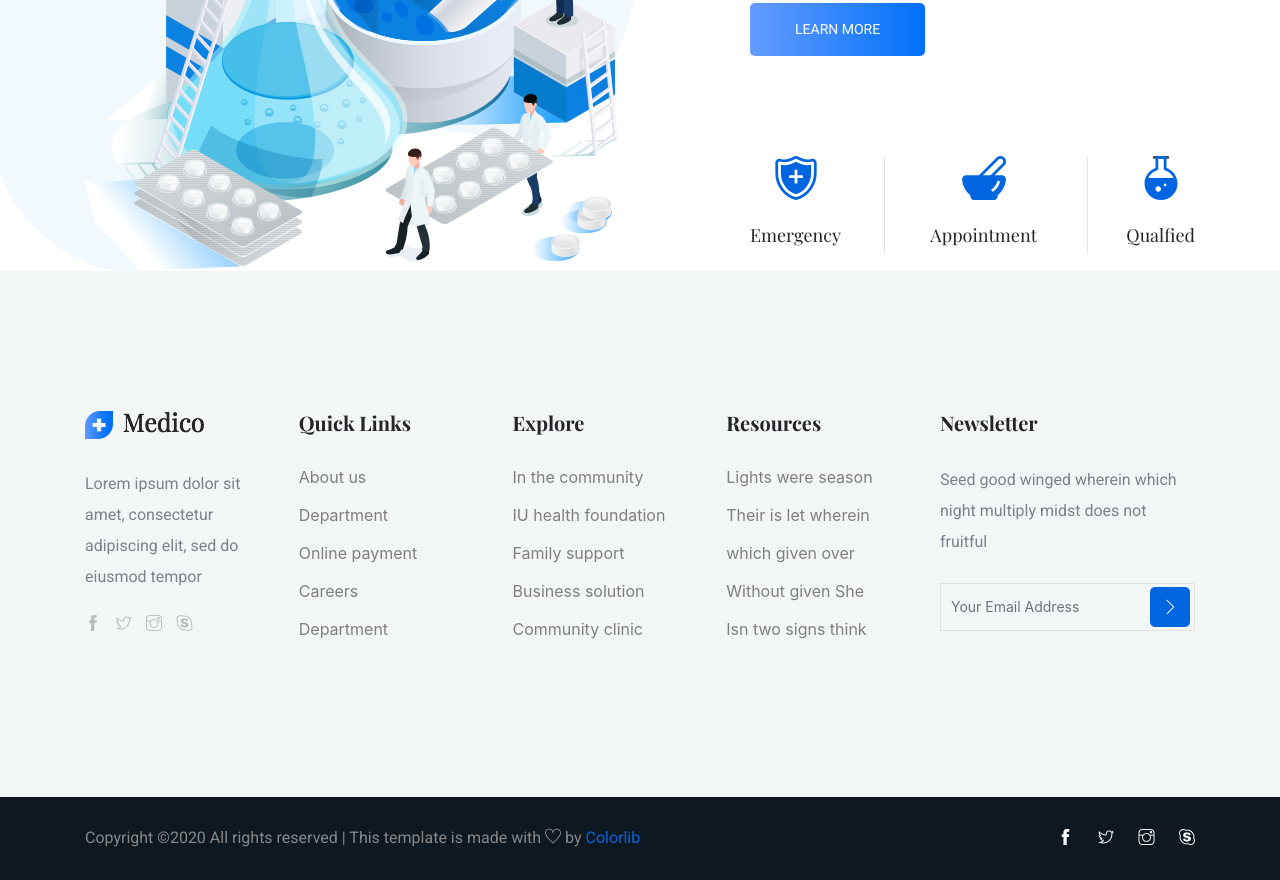
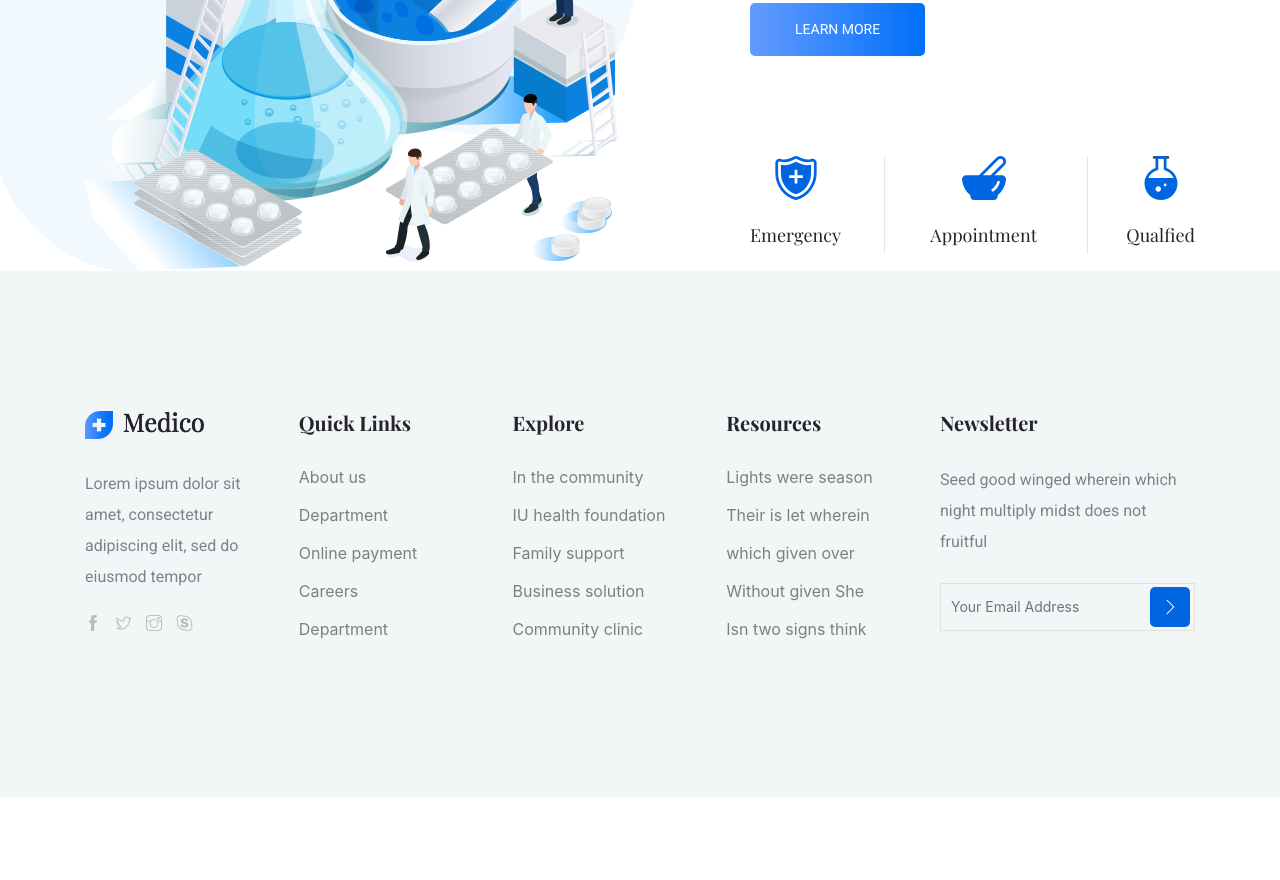
Before and after one commit to morrisjames/morrisjames.github.io, a plain HTML site: page index.html in a window 1280 px wide. Shown: the part 1440-2320 px from the top of the page. After the commit the page ends 2237 px from the top, so only its background shows below. Drawn offline with nearby package versions, Linux system fonts and the light colour scheme.

Commit message:
removed colorlib link

```diff
--- a/index.html
+++ b/index.html
@@ -235,22 +235,6 @@
             </div>
         </div>
 
-        <div class="copyright_part">
-            <div class="container">
-                <div class="row align-items-center">
-                    <p class="footer-text m-0 col-lg-8 col-md-12"><!-- Link back to Colorlib can't be removed. Template is licensed under CC BY 3.0. -->
-Copyright &copy;<script>document.write(new Date().getFullYear());</script> All rights reserved | This template is made with <i class="ti-heart" aria-hidden="true"></i> by <a href="https://colorlib.com" target="_blank">Colorlib</a>
-<!-- Link back to Colorlib can't be removed. Template is licensed under CC BY 3.0. -->
-</p>
-                    <div class="col-lg-4 col-md-12 text-center text-lg-right footer-social">
-                        <a href="#"><i class="ti-facebook"></i></a>
-                        <a href="#"> <i class="ti-twitter"></i> </a>
-                        <a href="#"><i class="ti-instagram"></i></a>
-                        <a href="#"><i class="ti-skype"></i></a>
-                    </div>
-                </div>
-            </div>
-        </div>
     </footer>
 
     <!-- footer part end-->
```
